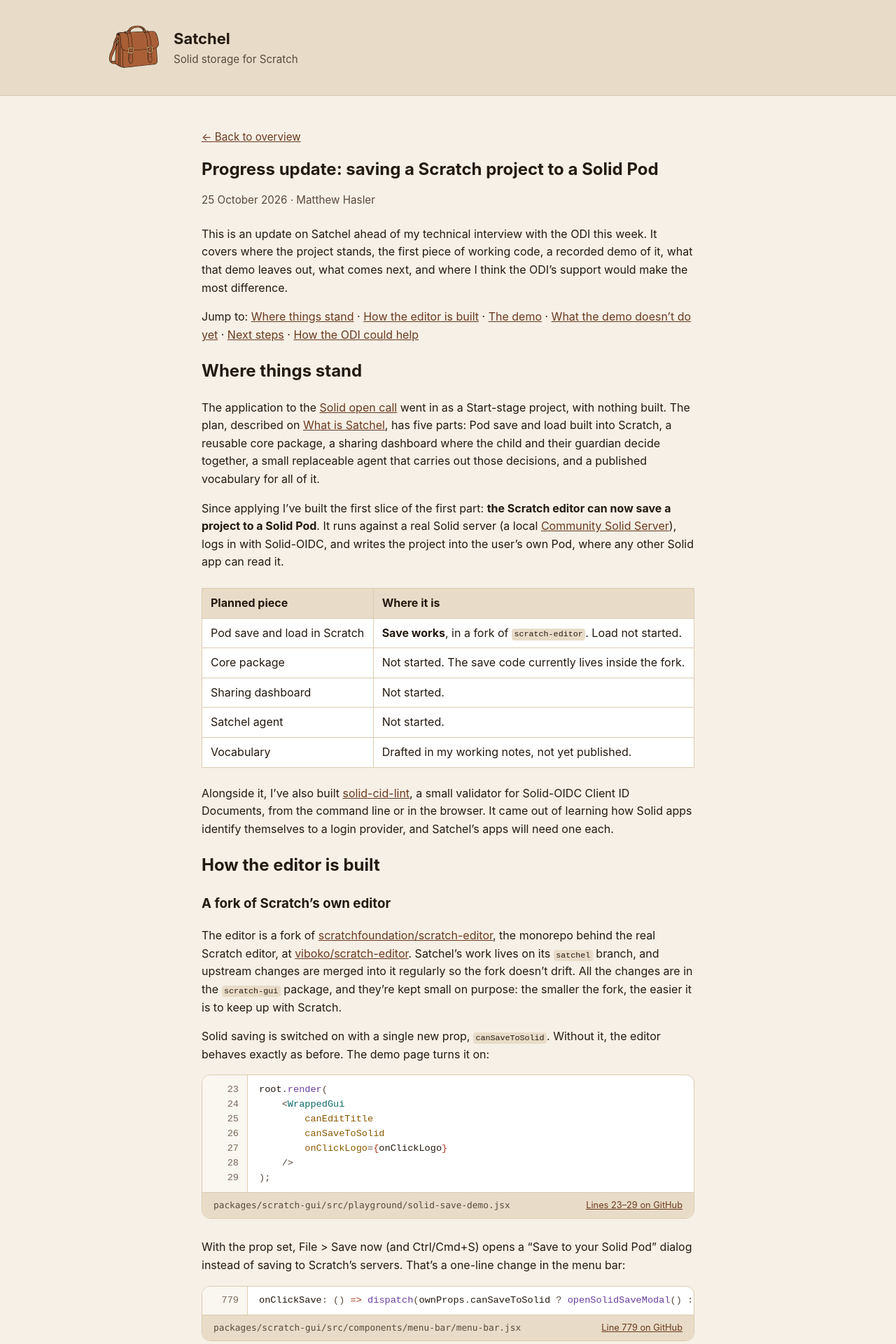
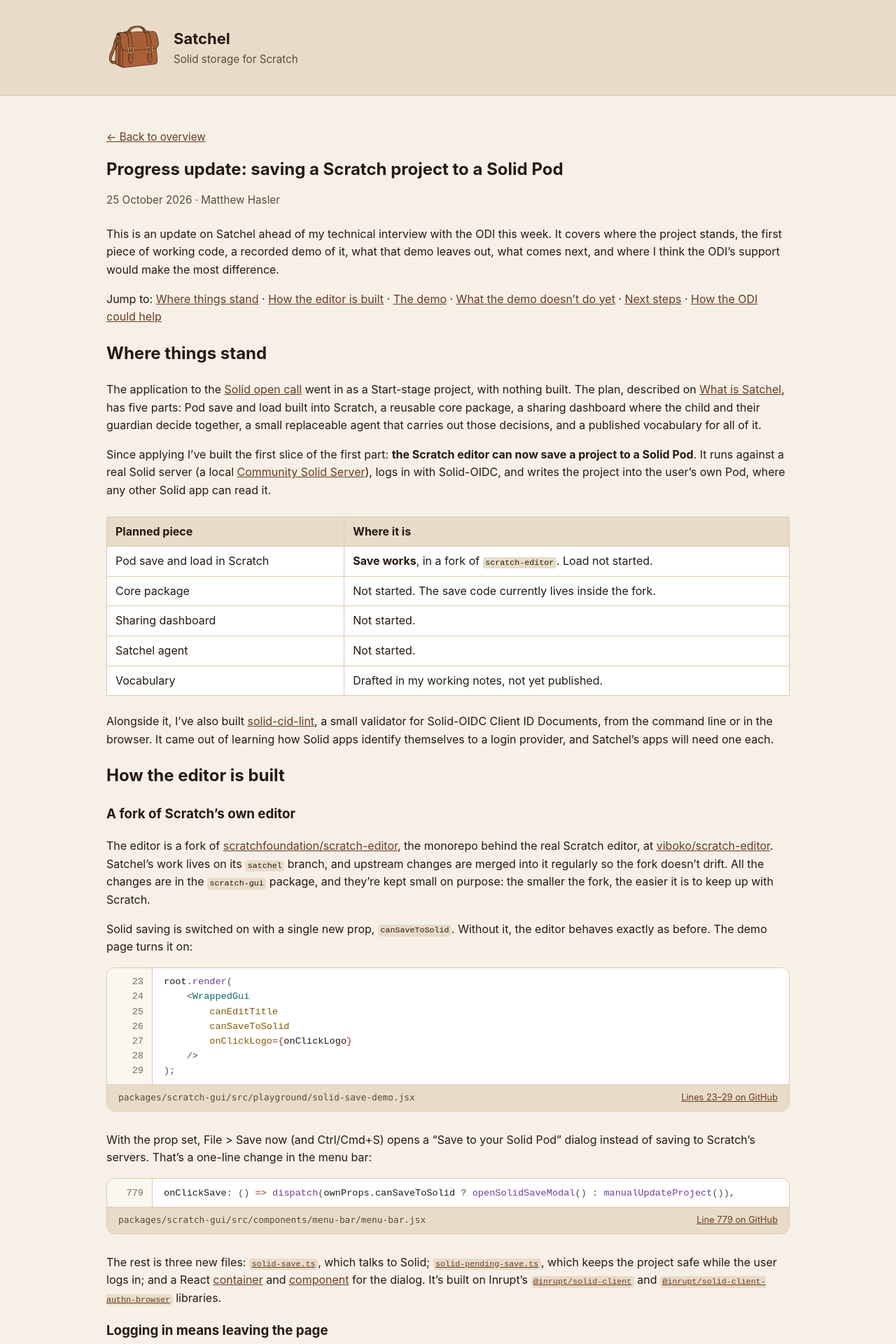
Before and after one commit to viboko/satchel-project, a Jekyll site: the page built from _posts/2026-10-25-first-prototype.md, in a window 1280 px wide. Shown: the top 1920 px of the page at 70% size. Built offline with Jekyll 4.4.1, drawn with Linux system fonts in a browser that asks for light colours; some of the changed text lies outside the part shown.

Commit message:
Widen posts to the full width of the header
Posts hold code and video, so they now use the same width as the home
page instead of the narrower column the other pages use.

Co-Authored-By: Claude Opus 5.5 <noreply@anthropic.com>

```diff
--- a/_sass/custom.scss
+++ b/_sass/custom.scss
@@ -467,6 +467,12 @@ main {
   margin-top: 2.5rem;
 }
 
+// Posts carry code and video, so they use the full width of the header,
+// like the home page, rather than the narrower column of the other pages.
+.post {
+  max-width: none;
+}
+
 // Posts: the date and author under the title.
 .post__meta {
   margin: -0.5rem 0 1.5rem;
```
